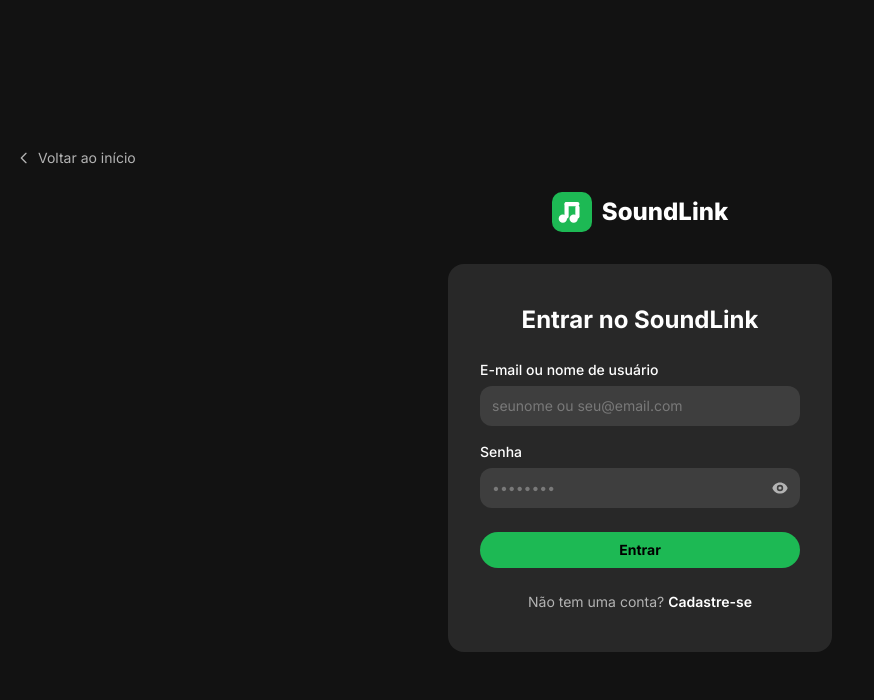
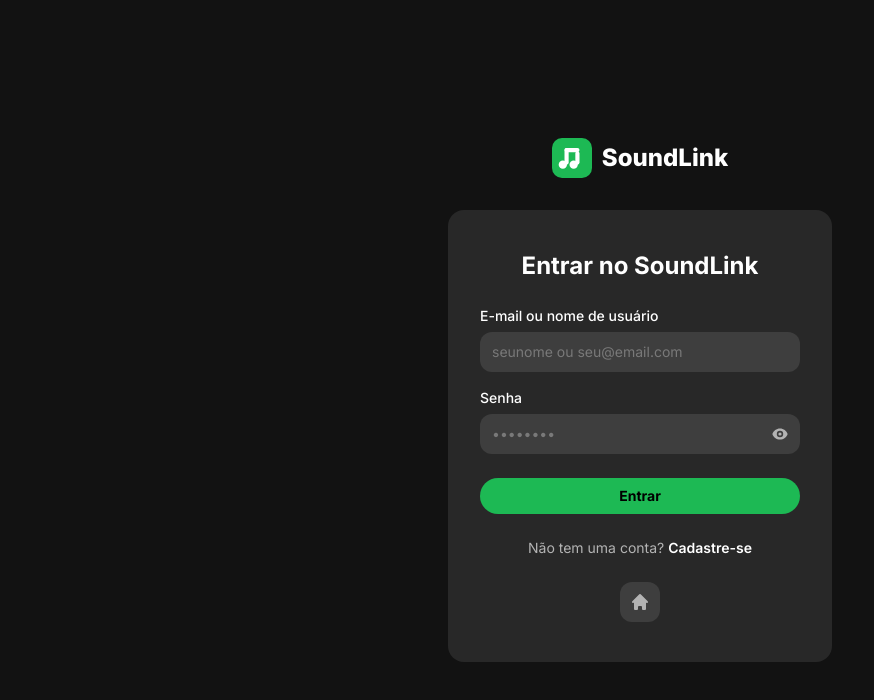
Before and after one commit to VeniciusBispo/SoundLink, a Next.js app: page /login in a window 1280 px wide. Shown: the top 700 px of the page, without its empty margins (0-874 px from the left). Built offline with nearby package versions, Linux system fonts and the light colour scheme; no server answers.

Commit message:
fix: move home button inside login card as icon

```diff
--- a/app/login/page.tsx
+++ b/app/login/page.tsx
@@ -4,7 +4,7 @@ import { useState, useEffect } from 'react'
 import Link from 'next/link'
 import { signIn } from 'next-auth/react'
 import { useRouter, useSearchParams } from 'next/navigation'
-import { HiEye, HiEyeOff } from 'react-icons/hi'
+import { HiEye, HiEyeOff, HiHome } from 'react-icons/hi'
 import { Suspense } from 'react'
 import Logo from '@/components/ui/Logo'
 import Button from '@/components/ui/Button'
@@ -75,16 +75,6 @@ function LoginForm() {
 
   return (
     <div className="flex min-h-screen flex-col items-center justify-center bg-spotify-black px-4 py-10">
-      <a
-        href="https://soundlink-app.netlify.app/"
-        className="mb-6 flex items-center gap-1.5 text-sm text-spotify-text hover:text-white transition-colors self-start"
-      >
-        <svg xmlns="http://www.w3.org/2000/svg" className="h-4 w-4" fill="none" viewBox="0 0 24 24" stroke="currentColor" strokeWidth={2}>
-          <path strokeLinecap="round" strokeLinejoin="round" d="M15 19l-7-7 7-7" />
-        </svg>
-        Voltar ao início
-      </a>
-
       <Link href="/" className="mb-8 flex items-center gap-2.5">
         <Logo size={40} />
         <span className="text-2xl font-extrabold text-white">SoundLink</span>
@@ -159,6 +149,16 @@ function LoginForm() {
             Cadastre-se
           </Link>
         </div>
+
+        <div className="mt-6 flex justify-center">
+          <a
+            href="https://soundlink-app.netlify.app/"
+            className="flex items-center justify-center w-10 h-10 rounded-xl bg-spotify-hover text-spotify-text hover:text-spotify-green hover:bg-spotify-hover/80 transition-colors"
+            aria-label="Voltar ao início"
+          >
+            <HiHome className="h-5 w-5" />
+          </a>
+        </div>
       </div>
     </div>
   )
```
